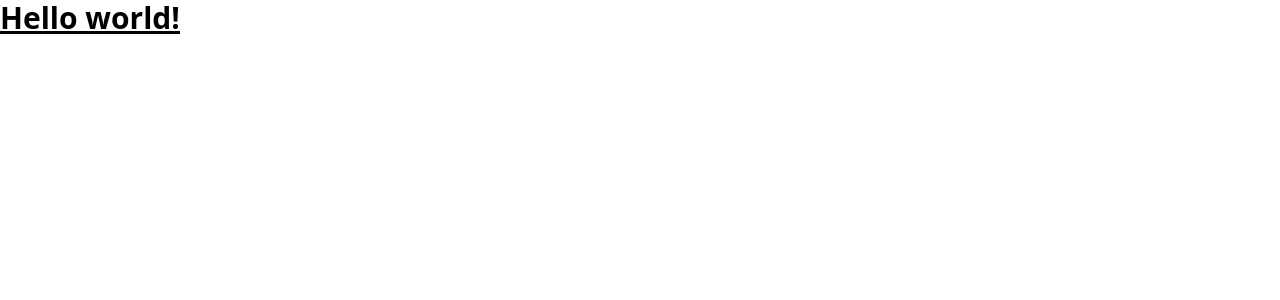
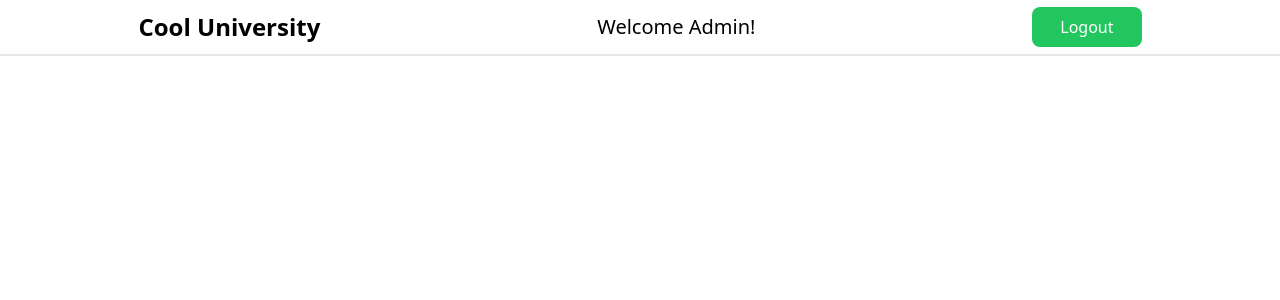
Before and after one commit to Zishan-7/Mainteny-Assesment, a React (Create React App) app: page / in a window 1280 px wide. Shown: the top 300 px of the page. Built offline with nearby package versions, Linux system fonts and the light colour scheme.

Commit message:
Added Topbar

```diff
--- a/public/index.html
+++ b/public/index.html
@@ -24,7 +24,7 @@
       work correctly both with client-side routing and a non-root public URL.
       Learn how to configure a non-root public URL by running `npm run build`.
     -->
-    <title>React App</title>
+    <title>Admin Dashboard</title>
   </head>
   <body>
     <noscript>You need to enable JavaScript to run this app.</noscript>
--- a/src/App.js
+++ b/src/App.js
@@ -1,5 +1,11 @@
+import Topbar from "./Components/Topbar/Topbar";
+
 function App() {
-  return <h1 className="text-3xl font-bold underline">Hello world!</h1>;
+  return (
+    <>
+      <Topbar />
+    </>
+  );
 }
 
 export default App;
--- /dev/null
+++ b/src/Components/Topbar/Topbar.js
@@ -0,0 +1,13 @@
+const Topbar = () => {
+  return (
+    <div className="h-14 border-b-2 flex items-center justify-around">
+      <h1 className="text-2xl font-bold">Cool University</h1>
+      <p className="hidden md:flex text-xl font-medium">Welcome Admin!</p>
+      <button className="px-7 py-2 bg-green-500 hover:bg-green-600 text-white rounded-lg">
+        Logout
+      </button>
+    </div>
+  );
+};
+
+export default Topbar;
```
